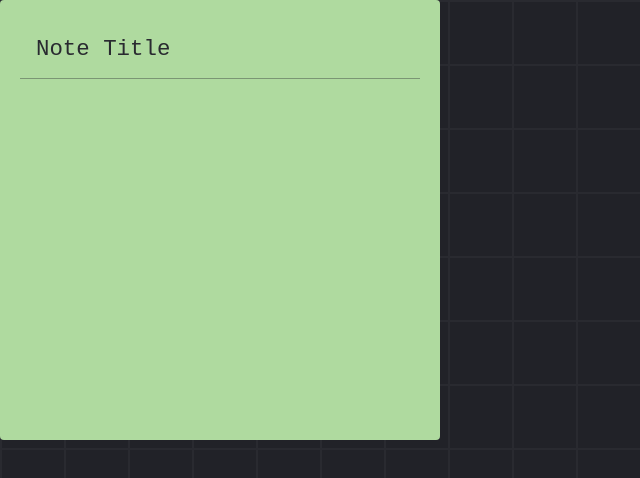
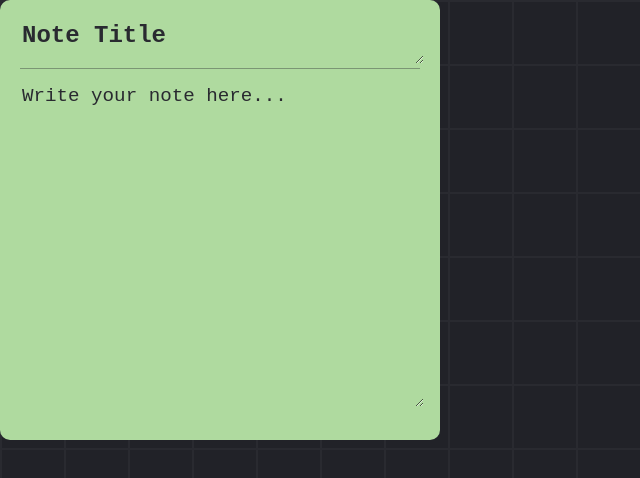
Before and after one commit to VortexWanderer9/Note-taking-web-App, a plain HTML site: page index.html in a window 1280 px wide. Shown: the whole page, without its empty margins (0-640 px from the left). Drawn offline with Linux system fonts and the light colour scheme.

Commit message:
Refactor card layout and styles for improved note editing experience

```diff
--- a/index.html
+++ b/index.html
@@ -9,7 +9,9 @@
 <body>
     <div class="container">
         <div class="card">
-            <div class="text">Note Title</div>
+            <textarea name="title" id="title" class="text" placeholder="Note Title">Note Title</textarea>
+            <div class="break"></div>
+            <textarea class="textarea" placeholder="Write your note here...">Write your note here...</textarea>
         </div>
     </div>
 </body>
--- a/script.js
+++ b/script.js
@@ -23,18 +23,18 @@ function mouseUp(e){
 document.removeEventListener('mousemove', mouseMove)
 }
 
-window.addEventListener('keydown', (e) => {
-    // Only allow printable characters (letters, numbers, space, etc.)
-    if (
-        e.key.length === 1 &&
-        !e.ctrlKey &&
-        !e.metaKey &&
-        !e.altKey
-    ) {
-        card.textContent += e.key;
-    } else if (e.key === 'Backspace') {
-        card.textContent = card.textContent.slice(0, -1);
-    } else if (e.key === 'Enter') {
-        card.textContent += '\n';
-    }
-});
+// window.addEventListener('keydown', (e) => {
+//     // Only allow printable characters (letters, numbers, space, etc.)
+//     if (
+//         e.key.length === 1 &&
+//         !e.ctrlKey &&
+//         !e.metaKey &&
+//         !e.altKey
+//     ) {
+//         card.textContent += e.key;
+//     } else if (e.key === 'Backspace') {
+//         card.textContent = card.textContent.slice(0, -1);
+//     } else if (e.key === 'Enter') {
+//         card.textContent += '\n';
+//     }
+// });
--- a/style.css
+++ b/style.css
@@ -14,16 +14,36 @@ body{
     width: 400px;
     height: 400px;
     background-color: #AFDA9F;
-    border-radius: 4px;
+    border-radius: 10px;
     cursor: pointer;
     position: fixed;
     padding: 20px;
 }
 
 .text{
+    width: 100%;
+    height: 10%;
+    border: none;
+    outline: none;
+    background: transparent;
     color: #292a30;
-    font-size: 1.4rem;
+    font-size: 1.5rem;
+    font-weight: bold;
     font-family: 'Courier New', Courier, monospace;
-    padding: 1rem;
-    border-bottom: 1px solid #292a3063;
 }
+.break{
+    width: 100%;
+    height: 1px;
+    background: #292a3063;
+}
+.textarea{
+    width: 100%;
+    height: 80%;
+    border: none;
+    outline: none;
+    background: transparent;
+    color: #292a30;
+    font-size: 1.2rem;
+    font-family: 'Courier New', Courier, monospace;
+    padding-top: 1rem;
+}
```
